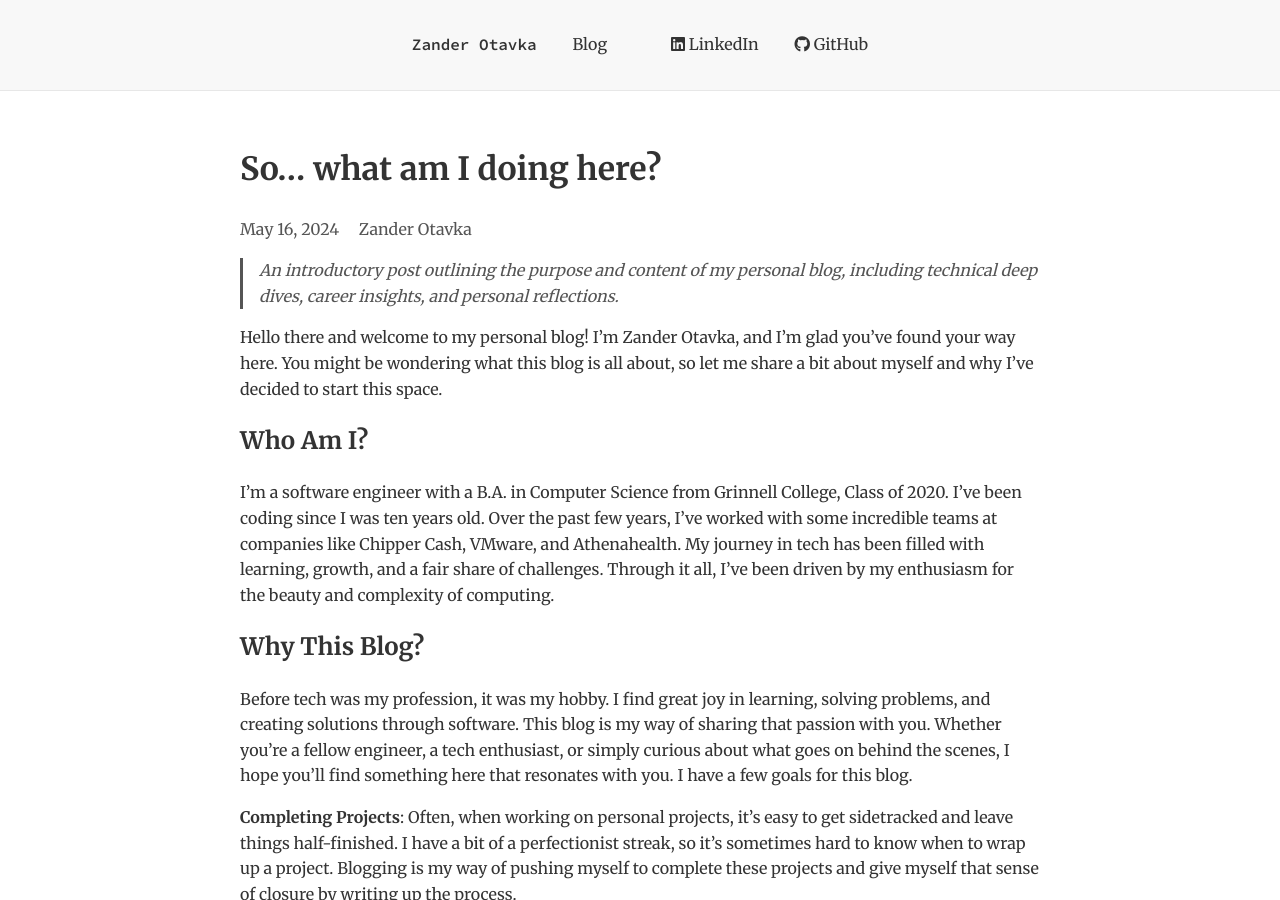
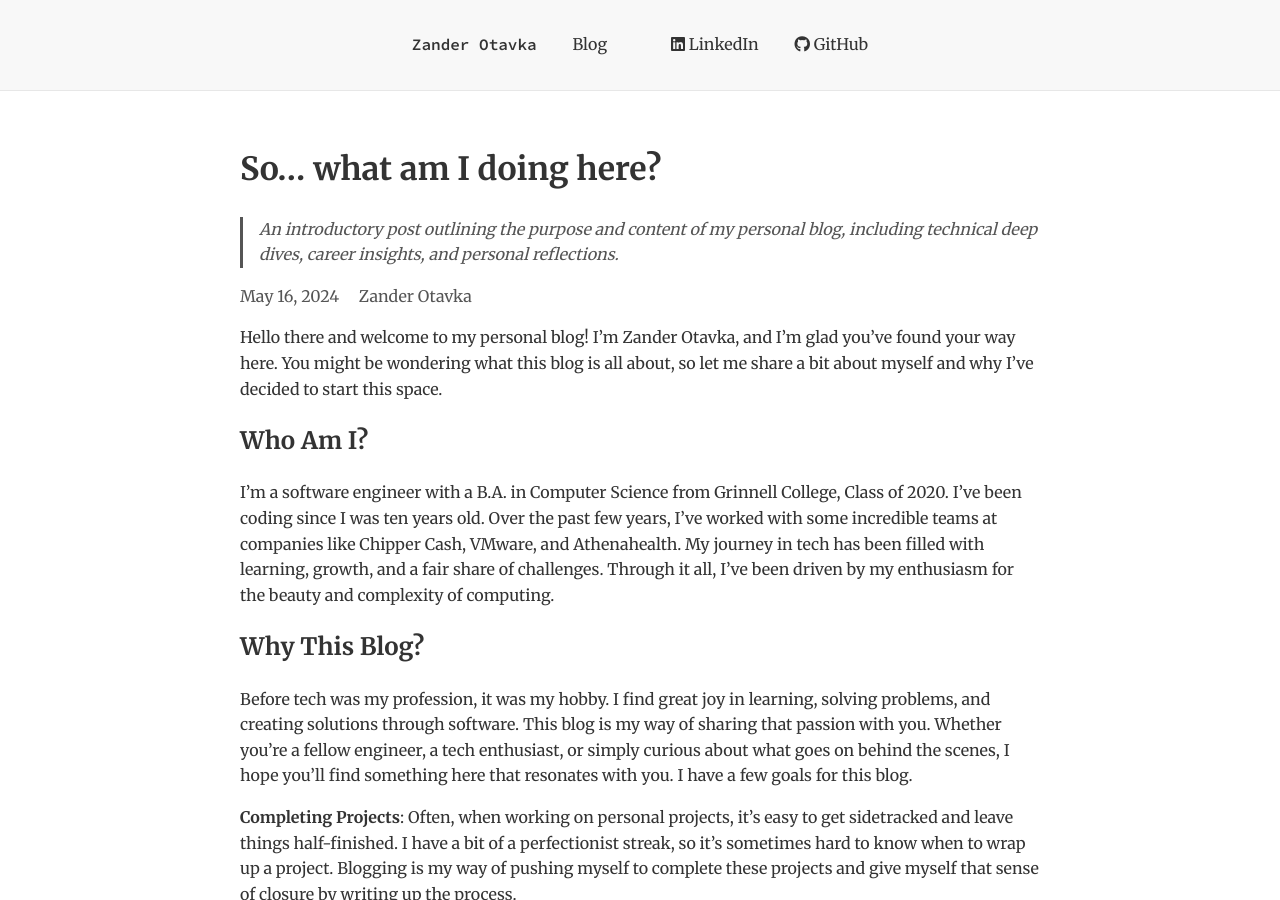
Before and after one commit to AlexanderOtavka/AlexanderOtavka.github.io, a Jekyll site: the page built from _posts/2024-05-16-so-what-am-i-doing-here.md, in a window 1280 px wide and 900 px high. Built offline with Jekyll 4.4.1, drawn with Linux system fonts in a browser that asks for light colours.

Commit message:
Move up blockquote

```diff
--- a/_layouts/post.html
+++ b/_layouts/post.html
@@ -8,15 +8,16 @@
 
   <main>
     <h1>{{ page.title }}</h1>
+    <blockquote class="post-summary">
+      {{ page.summary }}
+    </blockquote>
+
     <p class="post-metadata">
       <span class="post-date">{{ page.date | date: "%B %-d, %Y" }}</span>
       <span class="post-author">
         {{ page.author.name | default: site.author.name }}
       </span>
     </p>
-    <blockquote class="post-summary">
-      {{ page.summary }}
-    </blockquote>
 
     {{ content }}
   </main>
```
